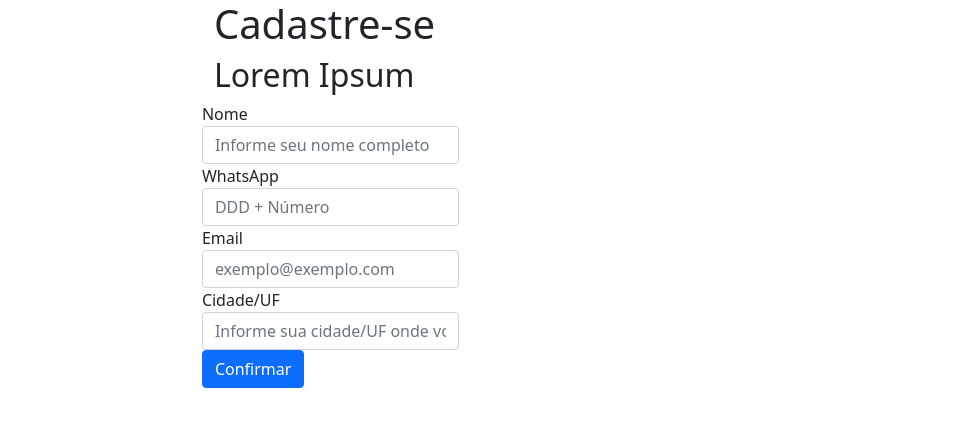
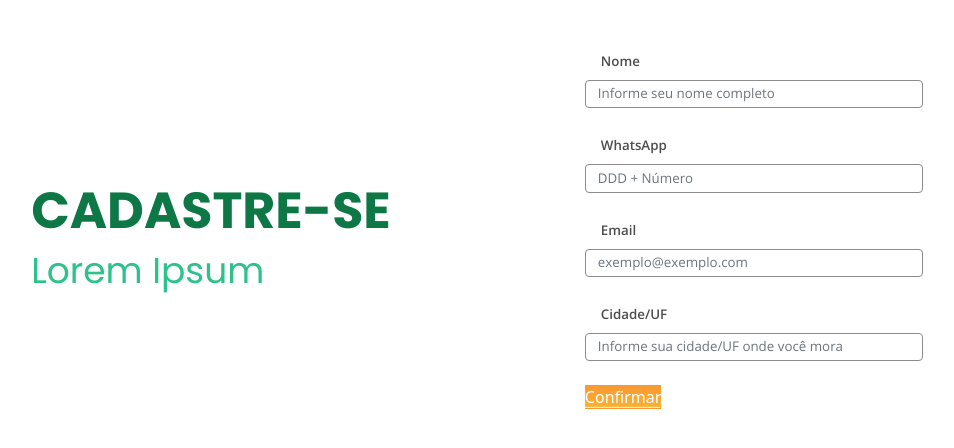
Before and after one commit to Wakanda-city/wakanda-city-fe, an Angular app: page / in a window 1280 px wide. Shown: the top 448 px of the page, without its empty margins (163-1117 px from the left). Built offline with nearby package versions, Linux system fonts and the light colour scheme.

Commit message:
feito html, iniciado estilização

```diff
--- a/src/app/landing-page/components/cadastro-cidadao/cadastro-cidadao.component.html
+++ b/src/app/landing-page/components/cadastro-cidadao/cadastro-cidadao.component.html
@@ -1,29 +1,29 @@
-<div class="d-flex justify-content-center">
-    <div class="d-inline-flex flex-wrap">
-        <div class="mx-4 container">
-            <h1>Cadastre-se</h1>
-            <h2>Lorem Ipsum</h2>
+<div class="row gx-0 justify-content-evenly align-items-center flex-wrap my-5">
+    <div class="col-auto">
+        <h1 class="texto-cadastro-titulo">CADASTRE-SE</h1>
+        <h2 class="texto-cadastro-destaque-2">Lorem Ipsum</h2>
     </div>
-        <form class="mx-4">
-            <div class="form-group">
-                <label for="InputNome">Nome</label>
+    <form class="col-auto mb-4">
+        <div class="form-group mb-4">
+            <label for="InputNome" class="form-label ps-3">Nome</label>
             <input type="email" class="form-control" id="InputNome" aria-describedby="emailHelp"
                 placeholder="Informe seu nome completo">
         </div>
-            <div class="form-group">
-                <label for="InputWhatsApp">WhatsApp</label>
+        <div class="form-group mb-4">
+            <label for="InputWhatsApp" class="form-label ps-3">WhatsApp</label>
             <input type="tel" class="form-control" id="InputWhatsApp" placeholder="DDD + Número">
         </div>
-            <div class="form-group">
-                <label for="InputEmail">Email</label>
+        <div class="form-group mb-4">
+            <label for="InputEmail" class="form-label ps-3">Email</label>
             <input type="email" class="form-control" id="InputEmail" placeholder="exemplo@exemplo.com">
         </div>
-            <div class="form-group">
-                <label for="InputCidadeUF">Cidade/UF</label>
+        <div class="form-group mb-4">
+            <label for="InputCidadeUF" class="form-label ps-3">Cidade/UF</label>
             <input type="text" class="form-control" id="InputCidadeUF"
                 placeholder="Informe sua cidade/UF onde você mora">
         </div>
-            <button type="submit" class="btn btn-primary">Confirmar</button>
+        <button type="submit" class="">
+            Confirmar
+        </button>
     </form>
 </div>
-</div>
--- a/src/app/landing-page/components/cadastro-cidadao/cadastro-cidadao.component.scss
+++ b/src/app/landing-page/components/cadastro-cidadao/cadastro-cidadao.component.scss
@@ -0,0 +1,40 @@
+.texto-cadastro-titulo {
+    font-family: poppins-bold;
+    font-size: 38pt;
+    color: #0d7746;
+}
+
+.texto-cadastro-destaque-2 {
+    font-family: poppins-regular;
+    font-size: 27pt;
+    color: #2bc389;
+}
+
+.form-label {
+    font-family: open-sans-semiBold;
+    font-size: 10pt;
+    color: #4d4d4d;
+}
+
+input {
+    font-family: open-sans-regular;
+    font-size: 10pt;
+    color: #8c8c8c;
+    padding-top: 0.2rem;
+    padding-bottom: 0.2rem;
+    border-color: #8c8c8c;
+    width: 338px;
+}
+
+button {
+	background-image: url(../../../../assets/icons/BotãoChamada.svg);
+    background-repeat: no-repeat;
+    background-size: cover;
+    background-position: center;
+	color: white;
+	border: none;
+	padding: 0;
+	font: inherit;
+	cursor: pointer;
+	outline: inherit;
+}
```
Also changed, not shown: src/assets/icons/BotãoChamada.svg (renamed from src/assets/icons/Botão Chamada.svg). Lines whose indentation alone changed are shown as unchanged.
